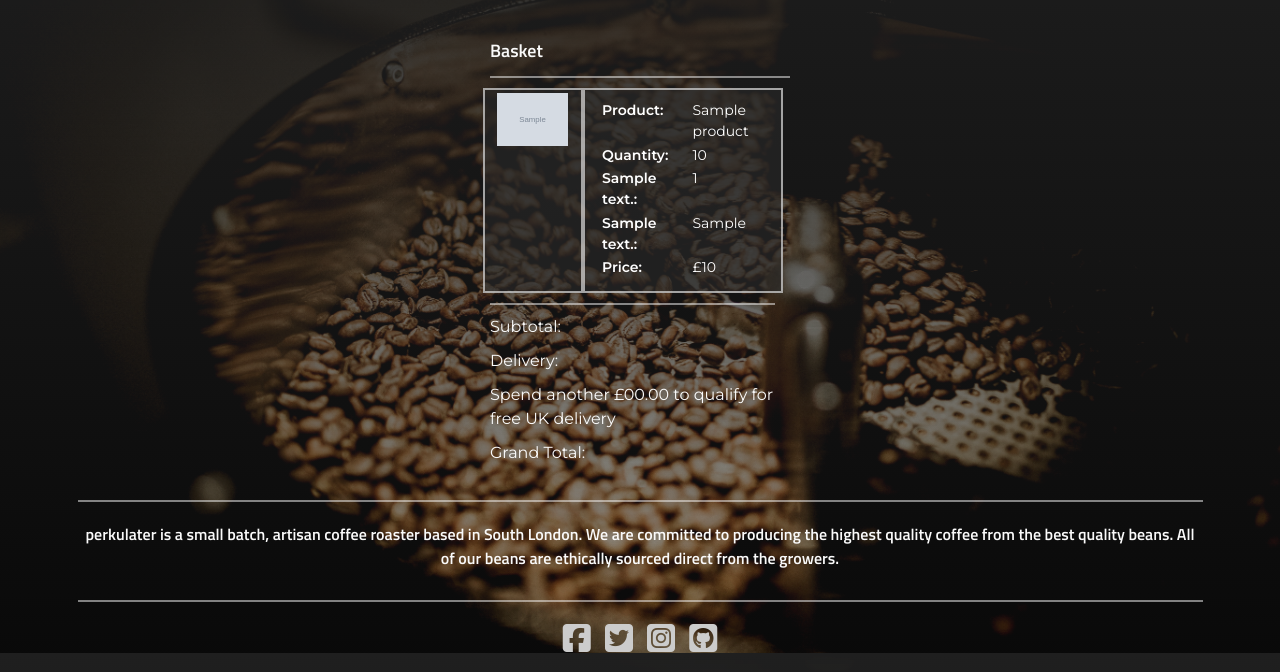
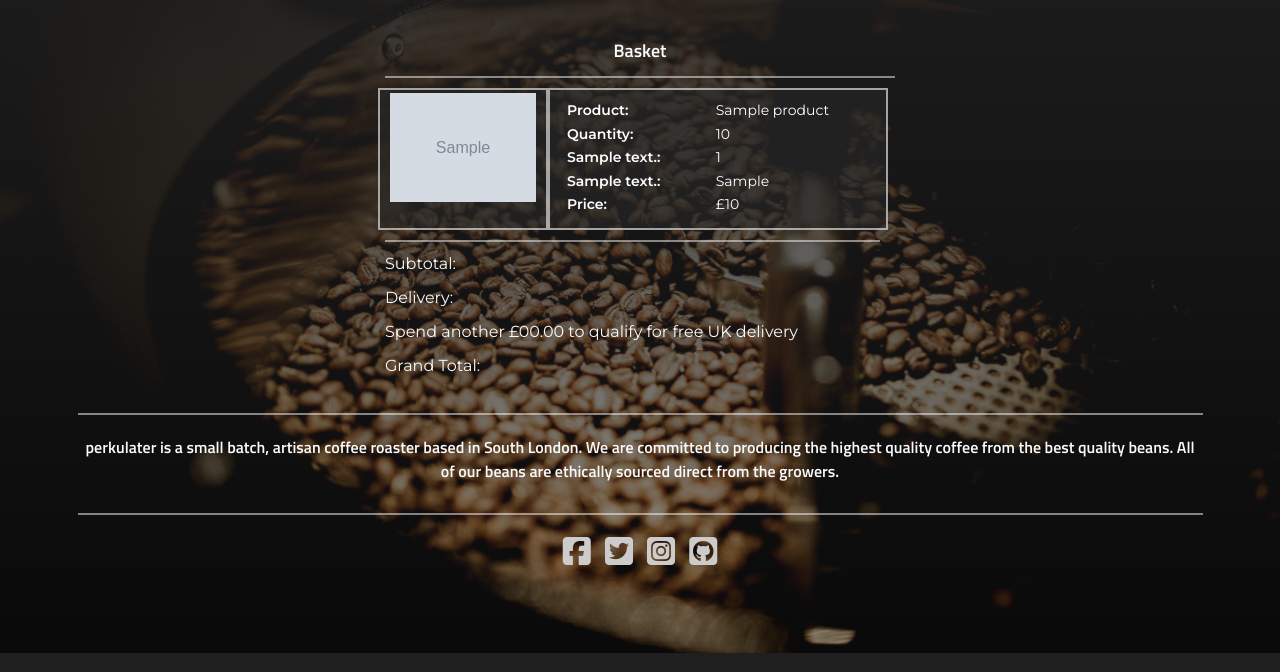
Before and after one commit to richardhenyash/perkulater, a Django app: template basket/templates/basket/basket.html in a window 1280 px wide. Shown: the part 147-819 px from the top of the page. Run offline with Django 3.2, Linux system fonts and the light colour scheme; the template is opened without the code that fills it: most values are stand-ins (such as "Sample title", 1, 10 or a date in 2020); grey boxes marked "Sample" are stand-in pictures; some libraries are stand-ins or nearby versions.

Commit message:
update basket styling

```diff
--- a/basket/templates/basket/basket.html
+++ b/basket/templates/basket/basket.html
@@ -12,13 +12,13 @@
 {% endblock %}
 
 {% block content %}
-<section id="basket-contents" class="container-sm container-custom pt-2">
+<section id="basket-contents" class="container-sm pt-2">
     <div class="row py-4">
         <div class="d-none d-md-block col-md-3"></div>
         <div class="col-sm-12 col-md-6 pt-4 px-5">
             <div class="row">
                 <div class="col-12">
-                    <h6 class="product-text-lg text-left pt-2">Basket</h6>
+                    <h6 class="product-text-lg text-center pt-2">Basket</h6>
                 </div>
                 <div class="divider-opaque">
                     <hr>
@@ -27,18 +27,18 @@
                     {% for basket_item in basket_items %}
                         <div class="row">
                             <div class="col-4 product-container">
-                                <div class="image-container px-1">
+                                <div class="image-container">
                                     <a href="{% url 'product_detail' basket_item.product_id %}">
                                         <img src="{{ basket_item.product.image.url }}" alt="{{ basket_item.product.name }}" class="w-100 p-1">
                                     </a>
                                 </div>
                             </div>
-                            <div class="col-8 product-container">
+                            <div class="col-8 product-detail-container">
                                 <table class="table table-dark table-borderless">
                                     <thead>
                                         <tr>
-                                          <th scope="col-4"></th>
-                                          <th scope="col-8"></th>
+                                          <th scope="col-3"></th>
+                                          <th scope="col-9"></th>
                                         </tr>
                                       </thead>
                                     <tr>
```
